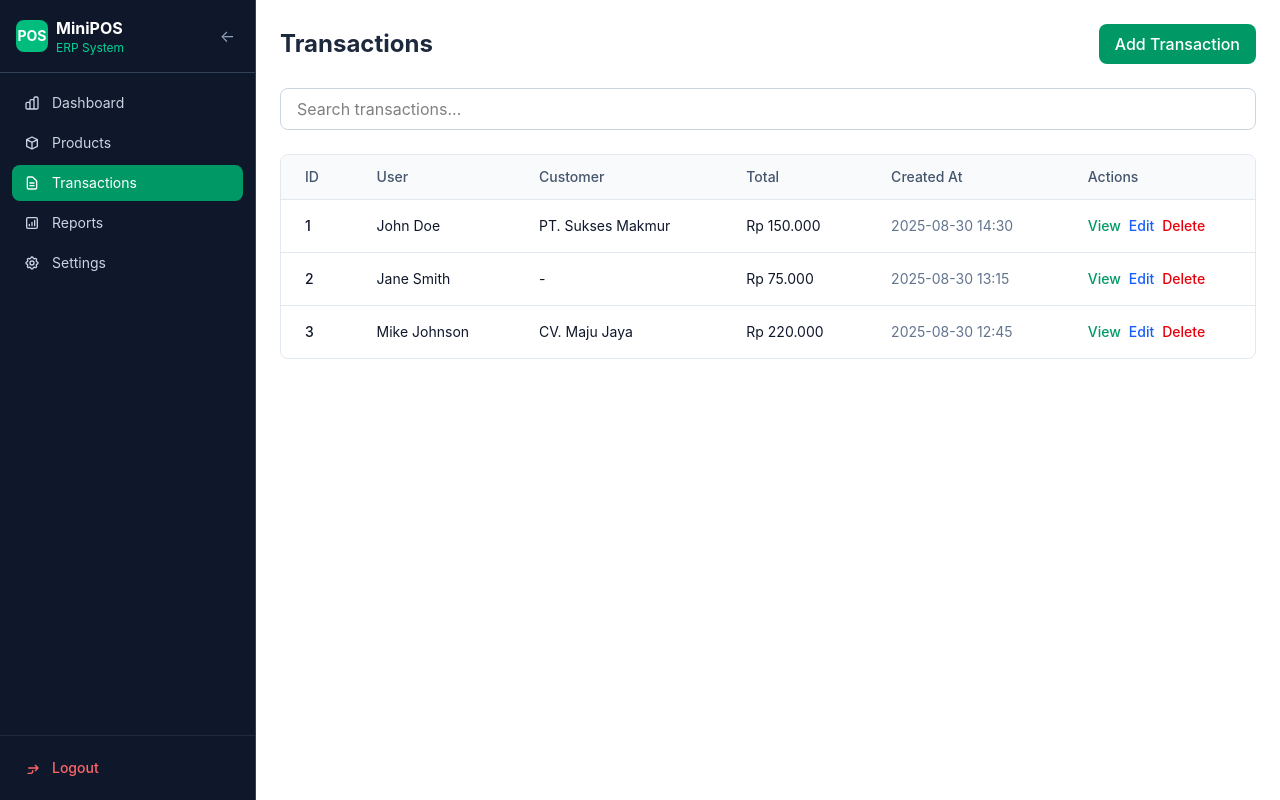
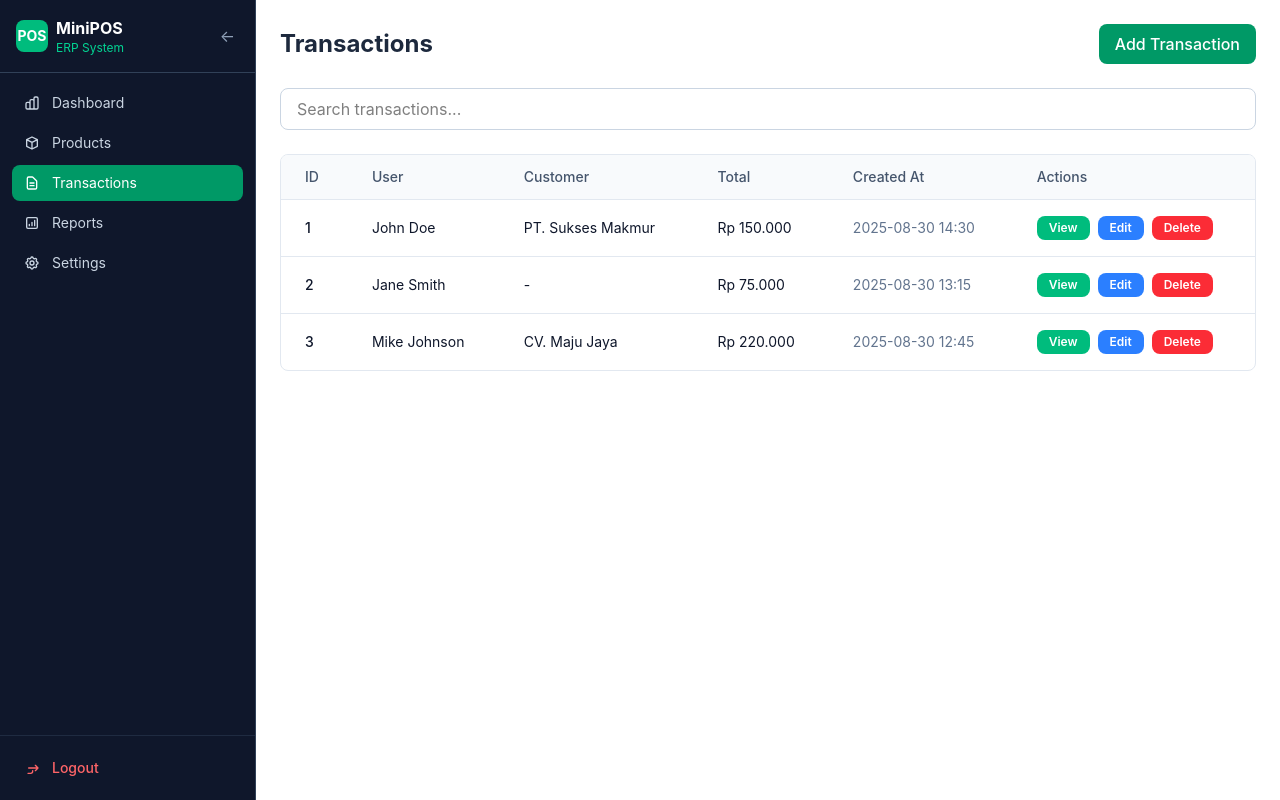
Before and after one commit to nazmisani/minipos-client, a Next.js app in the folder client/: page /transactions in a window 1280 px wide. Built offline with nearby package versions, Linux system fonts and the light colour scheme.

Commit message:
style(transactions): update button styles for improved UI consistency

```diff
--- a/client/src/components/transactions/TransactionList.tsx
+++ b/client/src/components/transactions/TransactionList.tsx
@@ -88,19 +88,19 @@ export default function TransactionList({
                   <div className="flex gap-2">
                     <button
                       onClick={() => onViewDetail(trx)}
-                      className="text-emerald-600 hover:text-emerald-800 font-medium"
+                      className="bg-emerald-500 hover:bg-emerald-600 text-white px-3 py-1 rounded-lg text-xs font-semibold transition-colors"
                     >
                       View
                     </button>
                     <button
                       onClick={() => onEdit(trx)}
-                      className="text-blue-600 hover:text-blue-800 font-medium"
+                      className="bg-blue-500 hover:bg-blue-600 text-white px-3 py-1 rounded-lg text-xs font-semibold transition-colors"
                     >
                       Edit
                     </button>
                     <button
                       onClick={() => onDelete(trx)}
-                      className="text-red-600 hover:text-red-800 font-medium"
+                      className="bg-red-500 hover:bg-red-600 text-white px-3 py-1 rounded-lg text-xs font-semibold transition-colors"
                     >
                       Delete
                     </button>
--- a/client/src/components/transactions/types.ts
+++ b/client/src/components/transactions/types.ts
@@ -14,7 +14,6 @@ export type TransactionDetail = {
   subTotal: number;
   transactionId: number;
   productId: number;
-  // Optionally, add product info if needed for UI
 };
 
 export type Transaction = {
```
